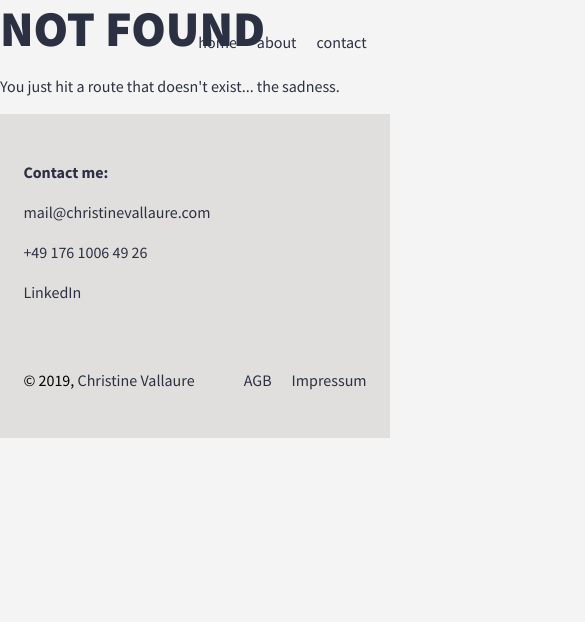
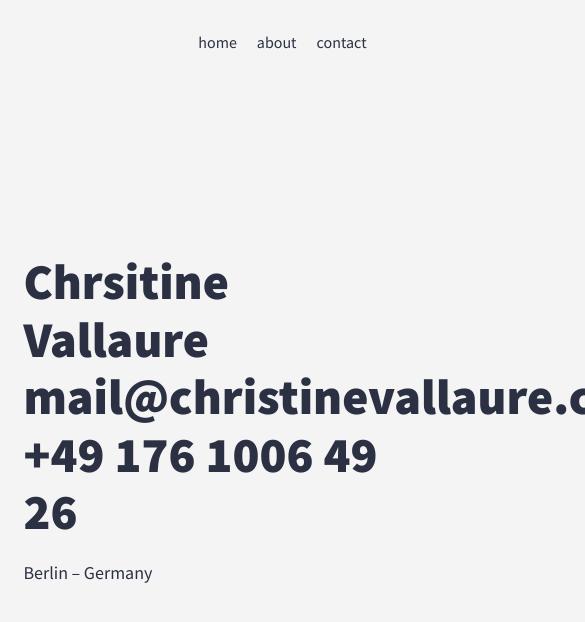
Before and after one commit to chrisvall/19_website, a Gatsby site: page /contact in a window 390 px wide. Before the commit this address had no page. Shown: the top 622 px of the page, 585 px wide, since content can reach past the window. Built offline with nearby package versions, Linux system fonts and the light colour scheme; Gatsby itself is replaced by a stand-in of ours.

Commit message:
contact page setup

```diff
--- a/src/components/layout.scss
+++ b/src/components/layout.scss
@@ -58,3 +58,23 @@ body{
 .Margin {
   margin: 0 $page-margin;
 }
+
+
+
+// move to contact later
+
+
+
+.ContactBox {
+  // background-color: #2C3043;
+  padding-left: $page-margin;
+  padding-top: 30vh;
+padding-bottom: 2000px;
+  h1{
+    // color: white;
+  }
+  p {
+    // color: white;
+    font-size: 18px;
+  }
+}
--- /dev/null
+++ b/src/pages/contact.js
@@ -0,0 +1,27 @@
+import React from "react"
+import { Link } from "gatsby"
+
+import Layout from "../components/layout"
+import Footer from '../components/Footer';
+
+import SEO from "../components/seo"
+
+const IndexPage = () => (
+  <Layout>
+
+    <div className="ContactBox">
+      <h1>Chrsitine Vallaure</h1>
+      <a href="mailto:mail@christinevallaure.com?subject=Mail via Website"><h1>mail@christinevallaure.com</h1></a>
+      <a href="tel:+4917610064926"><h1>+49 176 1006 49 26</h1></a>
+      <p>Berlin – Germany</p>
+    </div>
+
+
+  </Layout>
+
+
+)
+
+
+
+export default IndexPage
```
Also changed, not shown: src/components/card.scss (+14 -10 lines), src/components/hero.scss (+4 -3 lines).
